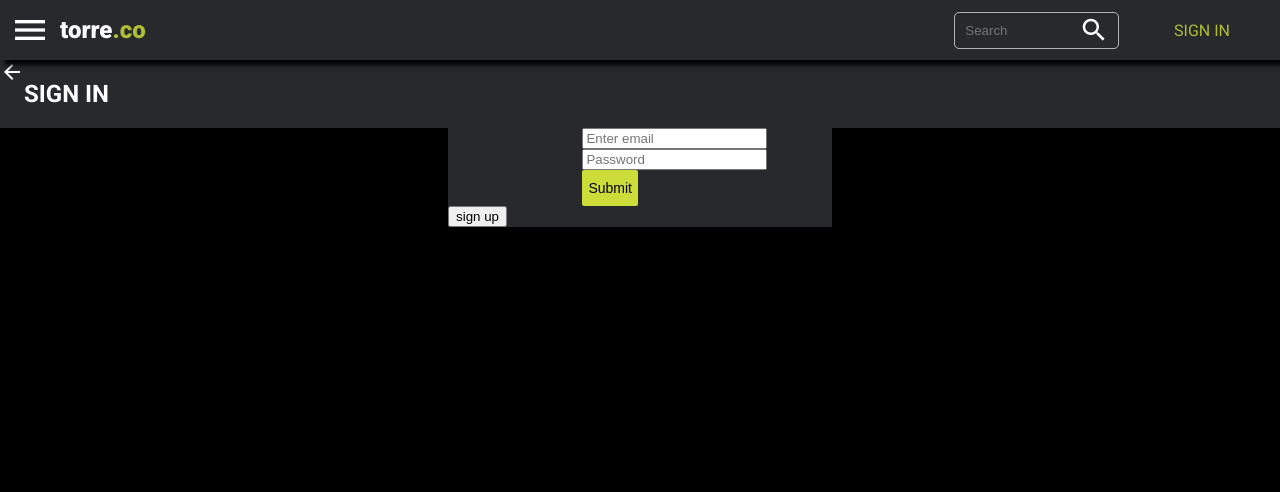
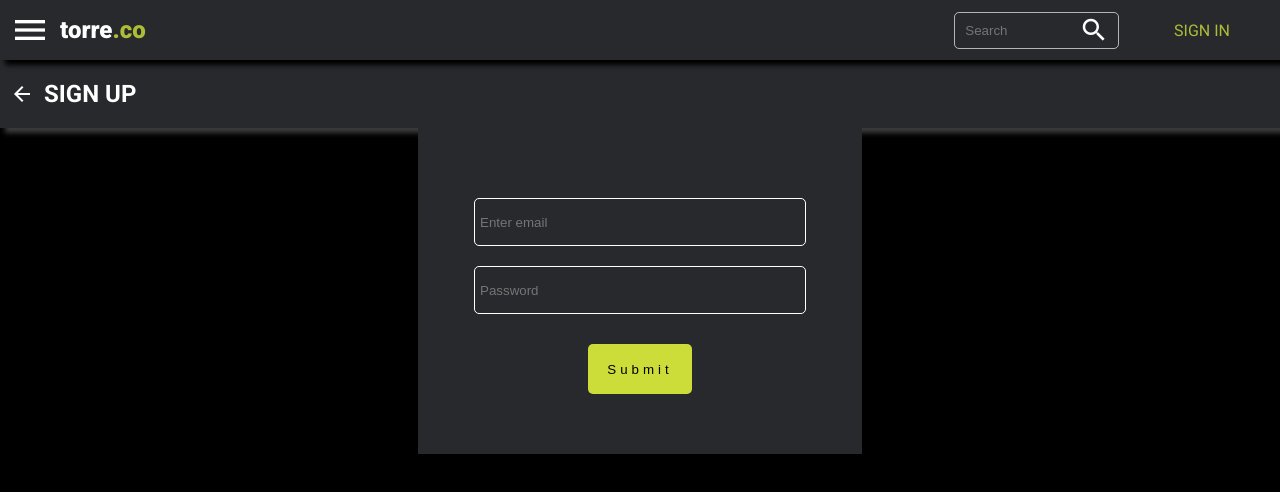
Before and after one commit to JuliXnCXm/torre_test, a React (Create React App) app: page /auth in a window 1280 px wide. Shown: the top 492 px of the page. Built offline with nearby package versions, Linux system fonts and the light colour scheme.

Commit message:
final commit

```diff
--- a/src/components/Header.jsx
+++ b/src/components/Header.jsx
@@ -1,8 +1,13 @@
-import React, {useState} from 'react'
+import React, {useState, useContext} from 'react'
 import '../styles/Header.css'
+import useUser from '../hooks/useUser'
+import AuthContext from '../context/AuthContext'
+
+
 const Header = () => {
 
     const [show , setShow] = useState(false)
+    const {auth} = useContext(AuthContext)
     const handleShow = () => {
         setShow(!show)
     }
@@ -23,9 +28,12 @@ const Header = () => {
                     search
                     </i>
                 </div>
-                <div className='header--auth'>
-                    <a href="/auth" style={{ color: '#afbc36' }} >SIGN IN</a>
-                </div>
+                { !auth ?
+                    <div className='header--auth'>
+                        <a href="/auth" style={{ color: '#afbc36' }} >SIGN IN</a>
+                    </div>
+                : null
+                }
             </div>
         </div>
     )
--- a/src/components/Info.jsx
+++ b/src/components/Info.jsx
@@ -14,9 +14,7 @@ const Info = ({handleClose}) => {
                 <section className='ModalInfo--containerInfo__secleft'>
                     <h2>The following futures were created using Torre`s API</h2>
                     <ul className='feature--list'>
-                        <li>Search in header by name</li>
-                        <li>Search in header by oppertunity</li>
-                        <li>User profile</li>
+                        <li>User profile given in the url</li>
                     </ul >
                 </section>
                 <section className='ModalInfo--containerInfo__secrig'>
--- a/src/components/Login.jsx
+++ b/src/components/Login.jsx
@@ -3,6 +3,7 @@ import { Form , Button} from 'react-bootstrap';
 import AuthContext from '../context/AuthContext'
 import useLogin from '../hooks/useLogin';
 import '../styles/Login.css'
+import Register from './Register';
 
 
 const Login = () =>
@@ -16,15 +17,20 @@ const Login = () =>
         handleSubmit,
         handleForm } = useLogin();
 
-    return (
+    return ( register ? <Register/> : (
+
         <div>
             <div className='secondHeader'>
-                <i class="material-icons material-icons-outlined">
+                <div className='secondHeader--nav' onClick={() => {
+                    setRegister(true)
+                }}>
+                    <i class="material-icons material-icons-outlined">
                     arrow_back
-                </i>
-                <h2>SIGN IN</h2>
+                    </i>
+                    <h2>SIGN UP</h2>
+                </div>
             </div>
-            <div className='containerForm'>
+            <div className='container'>
                 <Form className='containerForm' onSubmit={handleSubmit}>
                     <Form.Group className="mb-3" controlId="email">
                         <Form.Label></Form.Label>
@@ -36,9 +42,9 @@ const Login = () =>
                     </Form.Group>
                     <Button className='buttonAuth' type="submit">Submit</Button>{' '}
                 </Form>
-                <Button className='buttonOption' onClick={() => { setRegister( true ) }}>sign up</Button>
+
             </div>
         </div>
-    );
+    ));
 }
 export default Login
--- a/src/components/Register.jsx
+++ b/src/components/Register.jsx
@@ -1,19 +1,31 @@
 import React, {useState} from 'react';
 import { Form, Button } from 'react-bootstrap';
 import useRegister from '../hooks/useRegister'
-import '../styles/Register.css'
+import Login from './Login';
 
 
 const Register = () =>
 {
     const [ login, setLogin ] = useState( false );
+
     const { form,
         handleSubmit,
         handleForm } = useRegister();
-    return (
+
+    return (login ?<Login/> : (
         <>
-            <div className='containerForm'>
-                <h2>Register</h2>
+            <div className='secondHeader'>
+                <div className='secondHeader--nav' onClick={() =>
+                {
+                    setLogin(true)
+                }}>
+                    <i class="material-icons material-icons-outlined">
+                        arrow_back
+                    </i>
+                    <h2>SIGN IN</h2>
+                </div>
+            </div>
+            <div className='container'>
                 <Form className='containerForm' onSubmit={handleSubmit}>
                     <Form.Group className='containerRegisterForm--username mb-3' controlId="username">
                         <Form.Label></Form.Label>
@@ -33,15 +45,14 @@ const Register = () =>
                     </Form.Group>
                     <Form.Group className="containerRegisterForm--skills mb-3" controlId="skills">
                         <Form.Label></Form.Label>
-                        <Form.Control as="textarea" value={form.skills} onChange={handleForm} />
+                        <Form.Control className='formAuth--input' as="textarea" style={{"height": "150px"}} placeholder='write your skills in comma separated values format'  value={form.skills} onChange={handleForm} />
                     </Form.Group>
 
                     <Button className='buttonAuth' type="submit">Submit</Button>{' '}
                 </Form>
-                <Button className='buttonOption' onClick={() => { setLogin( true ) }}>Login</Button>
             </div>
         </>
-    );
+    ));
 };
 
 export default Register;
--- a/src/context/Api.js
+++ b/src/context/Api.js
@@ -1,4 +1,4 @@
-const server = "http://localhost:3000";
+const server = "https://torretestback.herokuapp.com";
 const apiRegister = `${server}/user/auth/register`;
 const apiLogin = `${server}/user/auth/login`;
 
--- a/src/context/AuthContext.jsx
+++ b/src/context/AuthContext.jsx
@@ -1,9 +1,12 @@
 import React, { createContext , useEffect, useState} from 'react';
+import { useNavigate } from 'react-router-dom';
 import { apiLogin, apiRegister } from './Api';
 
 const AuthContext = createContext();
 
 const AuthProvider = ({children}) => {
+
+    const navigate = useNavigate()
 
     const [ auth, setAuth ] = useState( false );
 
@@ -31,6 +34,7 @@ const AuthProvider = ({children}) => {
                 let json = await resp.json();
                 localStorage.setItem( 'token', json.token );
                 setAuth( true )
+                navigate( '/' )
             }
 
         } ).catch( error =>
@@ -51,7 +55,10 @@ const AuthProvider = ({children}) => {
 
         if ( resp.status === 200 )
         {
+            let json = await resp.json();
+            localStorage.setItem( 'token', json.token );
             setAuth( true )
+            navigate('/')
         }
         return resp
     }
--- a/src/hooks/useRegister.jsx
+++ b/src/hooks/useRegister.jsx
@@ -5,8 +5,8 @@ const useRegister = () =>
 {
 
     const [ form, setForm ] = useState( {
-        name: '',
-        lastname: '',
+        username: '',
+        userlastname: '',
         email: '',
         password: '',
         picture: '',
@@ -24,13 +24,22 @@ const useRegister = () =>
     const handleSubmit = ( e ) =>
     {
         e.preventDefault()
-        console.log( form )
-        handleRegister( form )
+        handleRegister({
+            username: form.username,
+            userlastname: form.userlastname,
+            email: form.email,
+            password: form.password,
+            picture: form.picture,
+            skills: form.skills.split( ',' )
+
+        })
         setForm( {
-            name: '',
-            lastname: '',
+            username: '',
+            userlastname: '',
             email: '',
             password: '',
+            picture: '',
+            skills: '',
         } )
     }
     return {
--- a/src/styles/Header.css
+++ b/src/styles/Header.css
@@ -42,6 +42,7 @@ a {
     padding: 10px;
     font-weight: lighter;
 }
+
 #search {
     padding-right: 10px;
     position: relative;
@@ -67,7 +68,7 @@ a {
 }
 
 .header--search:focus-within {
-    border-color: #ffc107;
-    outline: none;
+    border: 1px solid rgb(204, 220, 57);
+    outline: rgb(204, 220, 57);
     width: 80%;
 }
--- a/src/styles/Login.css
+++ b/src/styles/Login.css
@@ -1,20 +1,58 @@
 .buttonAuth {
     background-color: rgb(204, 220, 57);
-    border-radius: 2px;
-    height: 36px;
+    border-radius: 5px;
+    height: 50px;
+    font-weight: lighter;
+    width: 90%;
+    margin-top: 20px;
+    cursor: pointer;
     outline: none;
-    font-size: 14px;
+    font-size: 15   px;
+    letter-spacing: 4px;
     border: none;
 }
 
 .secondHeader {
     background-color: #27292d;
+    box-shadow: 5px 5px 5px #3c3c3c;
+}
+
+.secondHeader--nav {
+    cursor: pointer;
     color: white;
     display: flex;
+    align-items: center;
+    padding: 10px;
+
 }
 
-.containerForm {
+.secondHeader h2 {
+    margin: 10px;
+}
+
+.container, .containerForm {
+    background-color: #27292d;
+    padding: 30px;
     width: 30%;
-    background-color: #27292d;
     margin: auto;
+    align-items: center;
+    display: flex;
+    flex-direction: column;
 }
+
+.formAuth--input {
+    border-style:none ;
+    border: 1px solid white;
+    padding: 5px;
+    background-color: transparent;
+    color: white;
+    width: 320px;
+    height: 36px;
+    margin: 10px;
+    border-radius: 5px;
+}
+
+.formAuth--input:focus {
+    border: 1px solid rgb(204, 220, 57);
+    outline: rgb(204, 220, 57);
+}
--- a/src/styles/Skills.css
+++ b/src/styles/Skills.css
@@ -1,10 +1,11 @@
 .userProfile {
-    width: 480px;
     background-color: #27292d;
     padding: 20px;
     height: 100vh;
-    overflow: scroll;
     color: white;
+    display: flex;
+    flex-direction: column;
+    align-items: center;
 }
 
 .userProfile::-webkit-scrollbar {
@@ -136,3 +137,15 @@ ul {
     opacity: 0.8;
     transform: none;
 }
+
+
+@media screen  and (max-width:700px) {
+    .userProfile {
+        width: 480px;
+        background-color: #27292d;
+        padding: 20px;
+        height: 100vh;
+        overflow: scroll;
+        color: white;
+    }
+}
--- a/src/styles/UserProfile.css
+++ b/src/styles/UserProfile.css
@@ -1,4 +1,10 @@
 .userMain {
-    display: grid;
-    grid-template-columns: repeat(4,1fr);
+    display: flex;
 }
+
+@media screen and (max-width: 768px) {
+    .userMain {
+        display: grid;
+        grid-template-columns: repeat(4, 1fr);
+    }
+}
```
Also changed, not shown: src/styles/Register.css (deleted).
